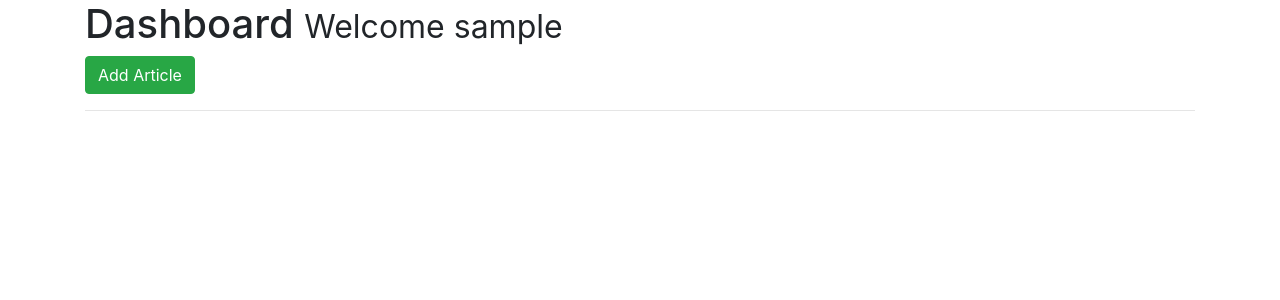
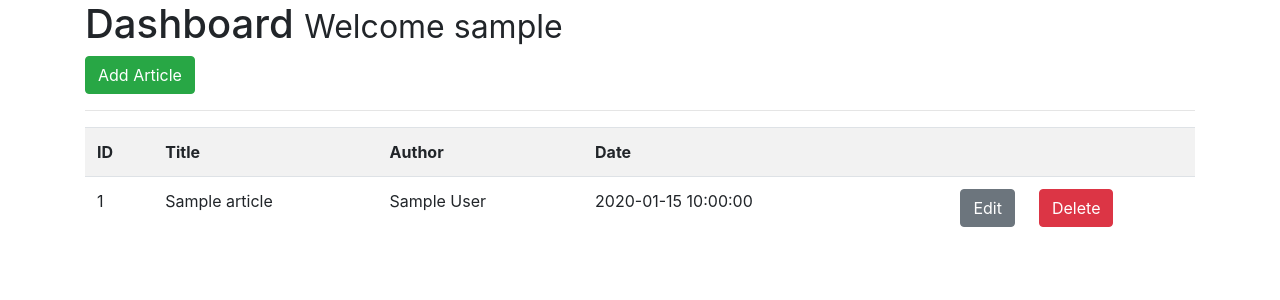
Before and after one commit to markchen555/myFlaskApp, a Flask app: page /dashboard in a window 1280 px wide. Shown: the part 56-356 px from the top of the page. Run offline with Flask 2, Linux system fonts and the light colour scheme; the visitor is signed in with stand-in values (Sample User, id 1); tables that the repository leaves empty or names only in its code hold one stand-in row (values such as "Sample post"); some libraries are stand-ins or nearby versions.

Commit message:
Doc: Modify article page to fetch data from databaseand able to edit and delete

```diff
--- a/app.py
+++ b/app.py
@@ -1,5 +1,6 @@
 from flask import Flask, render_template, flash, redirect, url_for, session, request, logging
-from data import Articles
+# Comment out because we read from the db not data.py
+# from data import Articles
 from flask_mysqldb import MySQL
 from wtforms import Form, StringField, TextAreaField, PasswordField, validators
 from passlib.hash import sha256_crypt
@@ -19,8 +20,8 @@ app.config['MYSQL_CURSORCLASS'] = 'DictCursor'
 # Init MYSQL
 mysql = MySQL(app)
 
-
-Articles = Articles()
+# Comment out because we read from the db not data.py
+# Articles = Articles()
 
 # Home route
 @app.route('/')
@@ -35,12 +36,33 @@ def about():
 # Articles route
 @app.route('/articles')
 def articles():
-  return render_template('articles.html', articles = Articles)
+  # Create cursor
+  cur = mysql.connection.cursor()
+
+  # Get articles
+  result = cur.execute("SELECT * FROM articles")
+  articles = cur.fetchall()
+
+  if result > 0:
+    return render_template('articles.html', articles=articles)
+  else:
+    msg = 'No Articles Found'
+    return render_template('articles.html', msg=msg)
+
+  # Close connection
+  cur.close()
 
 # Single article routes
 @app.route('/article/<string:id>/')
 def article(id):
-  return render_template('article.html', id = id)
+  # Create cursor
+  cur = mysql.connection.cursor()
+
+  # Get article by id
+  result = cur.execute("SELECT * FROM articles WHERE id = %s", [id])
+  article = cur.fetchone()
+
+  return render_template('article.html', article=article)
 
 # Register form class
 class RegisterForm(Form):
@@ -143,7 +165,21 @@ def logout():
 @app.route('/dashboard')
 @is_logged_in
 def dashboard():
-  return render_template('dashboard.html')
+  # Create cursor
+  cur = mysql.connection.cursor()
+
+  # Get articles
+  result = cur.execute("SELECT * FROM articles")
+  articles = cur.fetchall()
+
+  if result > 0:
+    return render_template('dashboard.html', articles=articles)
+  else:
+    msg = 'No Articles Found'
+    return render_template('dashboard.html', msg=msg)
+
+  # Close connection
+  cur.close()
 
 # Article form class
 class ArticleForm(Form):
--- a/templates/dashboard.html
+++ b/templates/dashboard.html
@@ -4,4 +4,24 @@
   <h1>Dashboard <small> Welcome {{session.username}} </small></h1>
   <a href="/add_article" class="btn btn-success">Add Article</a>
   <hr>
+  <table class="table table-striped">
+    <tr>
+      <th>ID</th>
+      <th>Title</th>
+      <th>Author</th>
+      <th>Date</th>
+      <th></th>
+      <th></th>
+    </tr>
+    {% for article in articles %}
+      <tr>
+        <td>{{article.id}}</td>
+        <td>{{article.title}}</td>
+        <td>{{article.author}}</td>
+        <td>{{article.create_date}}</td>
+        <td><a href="edit_article/{{article.id}}" class="btn btn-secondary float-right">Edit</a></td>
+        <td><a href="#" class="btn btn-danger">Delete</a></td>
+      </tr>
+    {% endfor %}
+  </table>
 {% endblock %}
--- a/templates/home.html
+++ b/templates/home.html
@@ -4,5 +4,9 @@
   <div class="jumbotron text-center">
     <h1>Welcome To FlaskApp</h1>
     <p class="lead">This application is build on the Python Flask framework</p>
+    {% if session.logged_in == NULL %}
+      <a href="/register" class="btn btn-primary btn-lg">Register</a>
+      <a href="/login" class="btn btn-success btn-lg">Login</a>
+    {% endif %}
   </div>
 {% endblock %}
```
Also changed, not shown: templates/article.html (+6 -1 lines).
